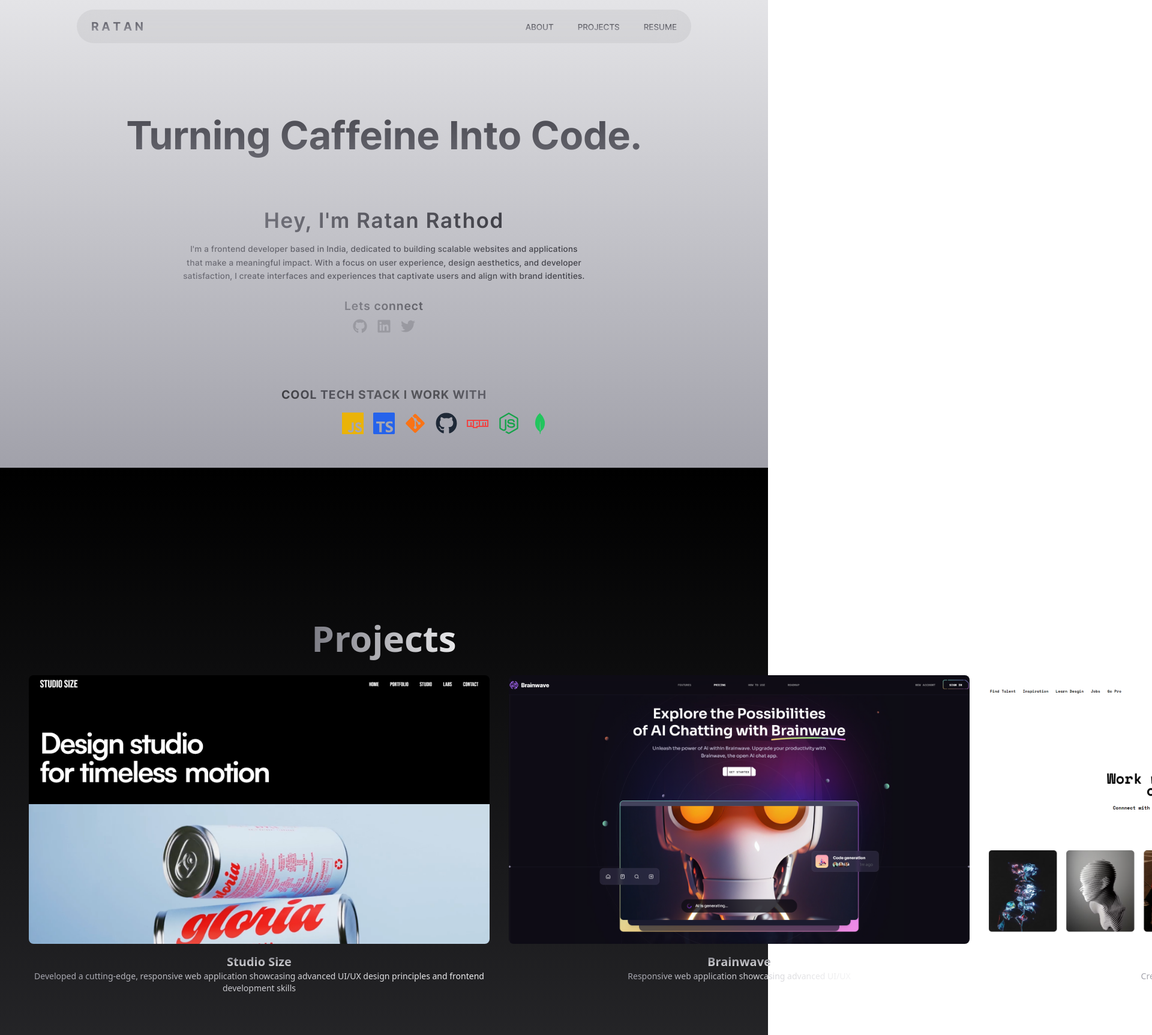
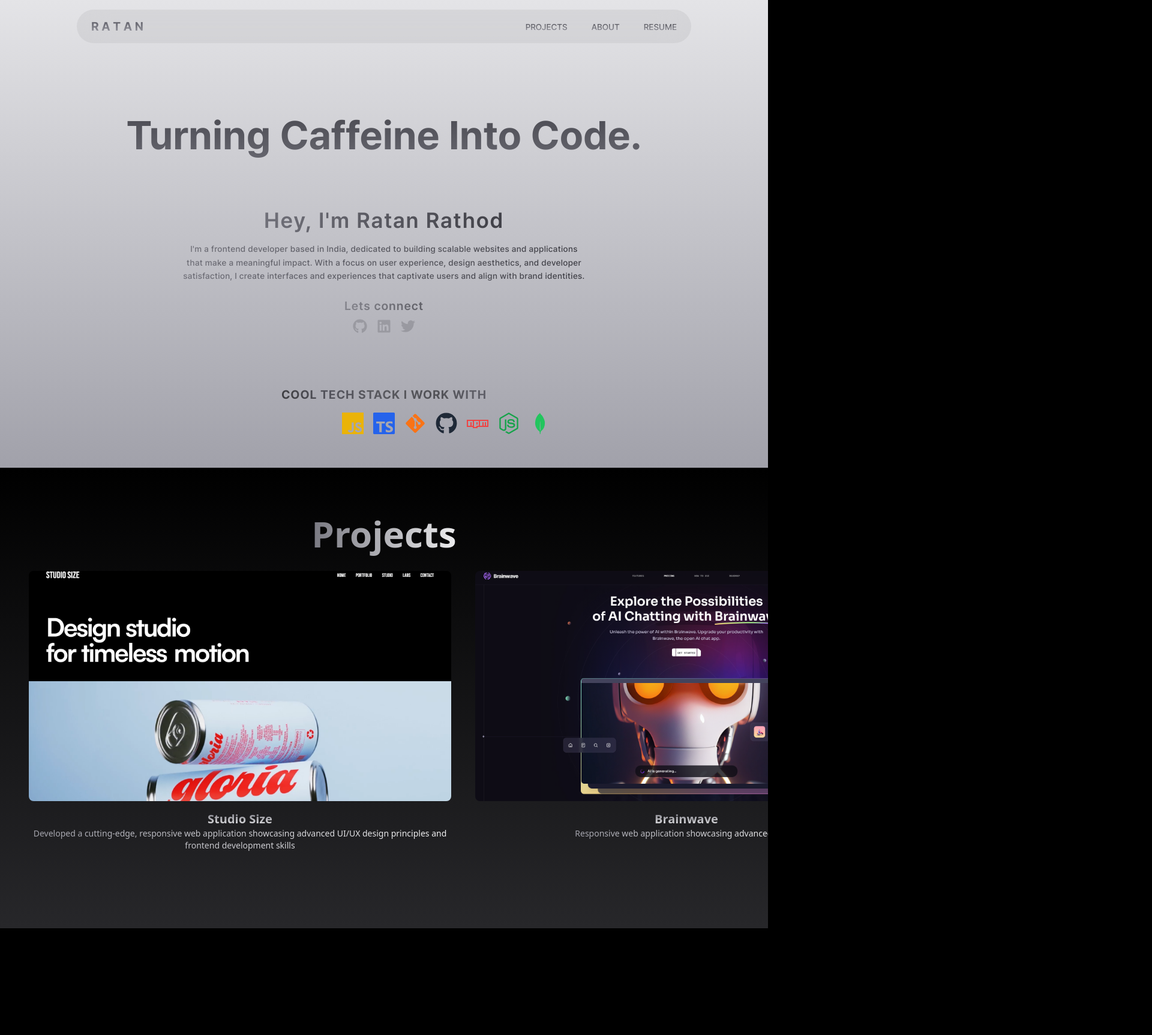
Before and after one commit to ratanz/Portfolio, a Next.js app: page / in a window 1280 px wide. Shown: the top 1726 px of the page at 60% size, 1920 px wide, since content can reach past the window. Built offline with nearby package versions, Linux system fonts and the light colour scheme.

Commit message:
working on about page

```diff
--- a/app/globals.css
+++ b/app/globals.css
@@ -12,10 +12,10 @@
 }
 
  body {
-
  transition-property: opacity, transform, filter;
  transition-timing-function: ease-in-out;
  transition-duration: 0.5s;
+ background-color: black;
 }
 
 .page-transition {
--- a/app/page.tsx
+++ b/app/page.tsx
@@ -4,6 +4,7 @@ import { useEffect } from "react"
 import { Navbar } from "@/components/Navbar"
 import Homepage from "@/components/Homepage"
 import Projects from "@/components/Projects"
+import About from "@/components/About"
 import Lenis from 'lenis'
 import gsap from 'gsap'
 import ScrollTrigger from 'gsap/ScrollTrigger'
@@ -34,7 +35,7 @@ export default function Home() {
 
   return (
     <>
-      <div className="main w-full">
+      <div className="main w-full overflow-hidden">
         <Navbar />
         <section id="home">
           <Homepage />
@@ -42,6 +43,9 @@ export default function Home() {
         <section id="projects">
           <Projects />
         </section>
+        <section id="about">
+          <About />
+        </section>
       </div>
     </>
 
--- /dev/null
+++ b/components/About.tsx
@@ -0,0 +1,57 @@
+
+import React, { useRef, useEffect } from 'react'
+import gsap from 'gsap'
+import { ScrollTrigger } from 'gsap/ScrollTrigger'
+
+gsap.registerPlugin(ScrollTrigger)
+
+const About = () => {
+
+    const containerRef = useRef<HTMLDivElement>(null)
+    const titleRef = useRef<HTMLHeadingElement>(null)
+    const contentRef = useRef<HTMLParagraphElement>(null)
+
+    useEffect(() => {
+        const container = containerRef.current
+        const title = titleRef.current
+        const content = contentRef.current
+
+        if (container && title && content) {
+            gsap.fromTo(
+                [title, content],
+                {
+                    opacity: 0,
+                    backgroundImage: 'linear-gradient(to right, rgba(161, 161, 170, 0) 0%, rgba(161, 161, 170, 0) 100%)'
+                },
+                {
+                    opacity: 1,
+                    backgroundImage: 'linear-gradient(to right, rgba(161, 161, 170, 1) 0%, rgba(244, 244, 245, 1) 100%)',
+                    ease: 'none',
+                    scrollTrigger: {
+                        trigger: container,
+                        start: 'top bottom',
+                        end: 'center center',
+                        scrub: true,
+                    }
+                }
+            )
+        }
+    })
+
+    return (
+        <div ref={containerRef} className='about-content w-full h-[50vw] bg-gradient-to-b to-black from-zinc-800  overflow-hidden '>
+            <div className='content flex flex-col w-full justify-center h-full items-center '>
+                <h1 ref={titleRef} className='text-6xl font-bold p-4 text-transparent  leading-none tracking-normal bg-clip-text bg-gradient-to-r from-zinc-500 to-zinc-100'>About</h1>
+
+                <div className='flex justify-between items-center p-4'>
+                    <div className="pic w-[20vw] h-[20vw] m-10 rounded-full overflow-hidden">
+                        <img src="/images/me.jpg" alt="" className='w-full h-full' />
+                    </div>
+                    <p ref={contentRef} className='text-2xl bg-gradient-to-r from-zinc-500 to-zinc-100 bg-clip-text text-transparent w-[50vw]'> I'm Ratan Rathod, a passionate software developer based in Pune. As a self-taught developer, I love building innovative projects and exploring new technologies. With expertise in JavaScript, TypeScript, and various frontend frameworks like React and Next.js, I specialize in creating responsive and interactive web applications. My experience extends to backend technologies as well, including Node.js and Express. I'm dedicated to optimizing performance and enhancing user experiences through advanced UI/UX design principles and cutting-edge animation techniques.</p>
+                </div>
+            </div>
+        </div>
+    )
+}
+
+export default About
--- a/components/Navbar.tsx
+++ b/components/Navbar.tsx
@@ -45,8 +45,8 @@ export function Navbar() {
 
       <div className="links flex gap-10 uppercase">
         {[
-          { label: 'About', href: '/about' },
           { label: 'Projects', href: '/#projects' },
+          { label: 'About', href: '/#about' },
           // { label: 'Contact', href: '/contact' },
           { label: 'Resume', href: '' }
         ].map((item) => (
--- a/components/Projects.tsx
+++ b/components/Projects.tsx
@@ -22,15 +22,15 @@ const Projects = () => {
             const totalWidth = projects.scrollWidth - window.innerWidth
 
             gsap.to(projects, {
-                width: '135%',
+                width: '124%',
                 x: -totalWidth,
                 ease: "none",
                 scrollTrigger: {
                     trigger: container,
-                    start: "center center",
+                    start: "top top",
                     end: () => `+=${totalWidth}`,
                     pin: true,
-                    scrub: 2,
+                    scrub: 1,
                 }
             })
         }
@@ -86,16 +86,16 @@ const Projects = () => {
     return (
         <div
             ref={containerRef}
-            className="projects-container relative lg:h-[80vw] h-screen w-full flex-col bg-gradient-to-b from-black to-zinc-800  ">
+            className="projects-container relative lg:h-[60vw] overflow-hidden h-screen w-full flex-col bg-gradient-to-b from-black to-zinc-800  ">
             <div
-             className="content flex flex-col justify-center items-center pt-[18vw]">
+             className="content flex flex-col justify-center w-full items-center pt-[5vw]">
 
             <div className=' pointer-events-none '>
-                <h1 className='text-6xl font-bold p-6 text-transparent bg-clip-text bg-gradient-to-r from-zinc-500 to-zinc-100'>Projects</h1>
+                <h1 className='text-6xl font-bold p-4 text-transparent leading-none tracking-normal bg-clip-text bg-gradient-to-r from-zinc-500 to-zinc-100'>Projects</h1>
             </div>
             <div
             ref={projectsRef}
-            className="project-boxes flex w-full items-start px-10 gap-4">
+            className="project-boxes flex w-full items-start px-10 p-2 gap-6">
                 {projectsContent.map((project, index) => (
                     <ProjectBox key={index} {...project} />
                 ))}
@@ -110,10 +110,10 @@ const ProjectBox = ({ title, description, imageUrl, projectUrl }: { title: strin
         <div className="flex flex-col items-center w-full m-2 ">
             <motion.div
                 whileHover={{ scale: 1.05, boxShadow: '0 10px 29px rgba(240,240,240, 0.1)' }}
-                className="relative w-[65w] h-[35vw] overflow-hidden rounded-lg cursor-pointer group mb-4"
+                className="relative w-[55w] h-[30vw] overflow-hidden rounded-lg cursor-pointer group mb-4"
             >
                 <Link href={projectUrl} passHref>
-                    <div className="h-[35vw] w-[60vw]  rounded-lg relative self-center pointer-events-none ">
+                    <div className="h-[30vw] w-[55vw]  rounded-lg relative self-center pointer-events-none ">
                         <Image
                             src={imageUrl}
                             alt={title}
```
Also changed, not shown: public/images/me.jpg (added).
